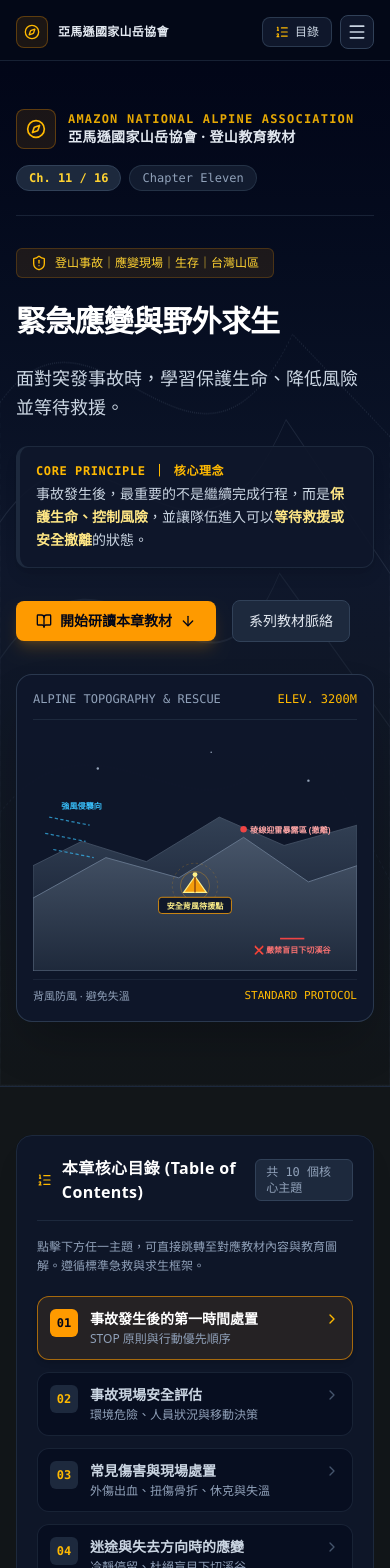
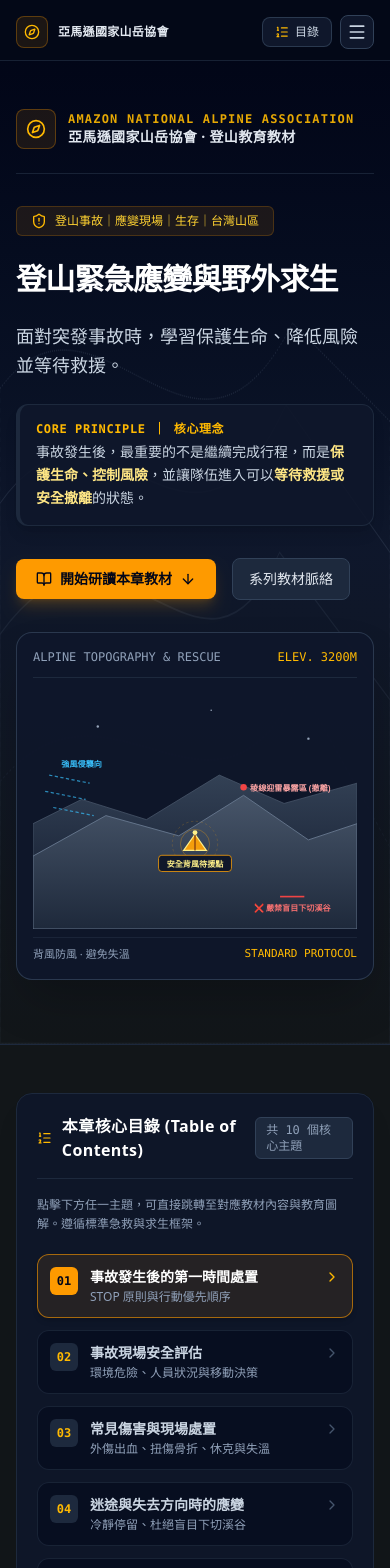
Before and after one commit to transfera920-cloud/amazon-survive, a React (Vite) app: page / in a window 390 px wide. Shown: the top 1568 px of the page. Built offline with nearby package versions, Linux system fonts and the light colour scheme.

Commit message:
refactor: update branding, SEO metadata, and layout
Standardize titles and descriptions, correct sitemap URL, and streamline UI components for a consistent brand presentation.

```diff
--- a/index.html
+++ b/index.html
@@ -3,25 +3,24 @@
   <head>
     <meta charset="UTF-8" />
     <meta name="viewport" content="width=device-width, initial-scale=1.0" />
-    <title>第十一章 緊急應變與野外求生｜登山事故應變與現場生存｜亞馬遜國家山岳協會</title>
-    <meta name="description" content="亞馬遜國家山岳協會第十一章登山教育教材，介紹事故發生後的第一時間處置、現場安全評估、常見傷害、迷途應變、等待救援、野生動物、環境危害、極端環境與隊伍緊急應變。" />
-    <meta name="keywords" content="緊急應變,野外求生,登山事故應變,登山緊急處置,登山事故,山難應變,迷途應變,等待救援,登山現場安全,台灣山區,登山傷害,失溫,野生動物,有毒植物,雷擊,暴雨,高山環境,登山領隊,登山隊伍應變,野外生存" />
+    <title>登山緊急應變與野外求生｜事故現場處置與等待救援｜亞馬遜國家山岳協會</title>
+    <meta name="description" content="登山遇到事故時該怎麼做？介紹第一時間處置、現場安全評估、常見傷害、迷途應變、等待救援，以及領隊與隊伍的緊急應變。" />
     <meta name="author" content="亞馬遜國家山岳協會" />
     <meta name="robots" content="index, follow" />
-    <link rel="canonical" href="https://amazon-hike.com/intro" />
+    <link rel="canonical" href="https://chapter11.amazon-hike.com/" />
 
     <!-- Open Graph / Facebook -->
     <meta property="og:site_name" content="亞馬遜國家山岳協會" />
-    <meta property="og:url" content="https://amazon-hike.com/intro" />
-    <meta property="og:title" content="第十一章 緊急應變與野外求生｜登山事故應變與現場生存｜亞馬遜國家山岳協會" />
-    <meta property="og:description" content="亞馬遜國家山岳協會第十一章登山教育教材，介紹事故發生後的第一時間處置、現場安全評估、常見傷害、迷途應變、等待救援、野生動物、環境危害、極端環境與隊伍緊急應變。" />
+    <meta property="og:url" content="https://chapter11.amazon-hike.com/" />
+    <meta property="og:title" content="登山緊急應變與野外求生｜事故現場處置與等待救援｜亞馬遜國家山岳協會" />
+    <meta property="og:description" content="登山遇到事故時該怎麼做？介紹第一時間處置、現場安全評估、常見傷害、迷途應變、等待救援，以及領隊與隊伍的緊急應變。" />
     <meta property="og:type" content="article" />
     <meta property="og:locale" content="zh_TW" />
 
     <!-- Twitter Card -->
     <meta name="twitter:card" content="summary" />
-    <meta name="twitter:title" content="第十一章 緊急應變與野外求生｜登山事故應變與現場生存｜亞馬遜國家山岳協會" />
-    <meta name="twitter:description" content="亞馬遜國家山岳協會第十一章登山教育教材，介紹事故發生後的第一時間處置、現場安全評估、常見傷害、迷途應變、等待救援、野生動物、環境危害、極端環境與隊伍緊急應變。" />
+    <meta name="twitter:title" content="登山緊急應變與野外求生｜事故現場處置與等待救援｜亞馬遜國家山岳協會" />
+    <meta name="twitter:description" content="登山遇到事故時該怎麼做？介紹第一時間處置、現場安全評估、常見傷害、迷途應變、等待救援，以及領隊與隊伍的緊急應變。" />
 
     <!-- Schema.org JSON-LD -->
     <script type="application/ld+json">
@@ -30,33 +29,32 @@
       "@graph": [
         {
           "@type": "WebPage",
-          "@id": "https://amazon-hike.com/intro",
-          "url": "https://amazon-hike.com/intro",
-          "name": "第十一章 緊急應變與野外求生｜登山事故應變與現場生存｜亞馬遜國家山岳協會",
-          "description": "亞馬遜國家山岳協會第十一章登山教育教材，介紹事故發生後的第一時間處置、現場安全評估、常見傷害、迷途應變、等待救援、野生動物、環境危害、極端環境與隊伍緊急應變。",
+          "@id": "https://chapter11.amazon-hike.com/",
+          "url": "https://chapter11.amazon-hike.com/",
+          "name": "登山緊急應變與野外求生｜事故現場處置與等待救援｜亞馬遜國家山岳協會",
+          "description": "登山遇到事故時該怎麼做？介紹第一時間處置、現場安全評估、常見傷害、迷途應變、等待救援，以及領隊與隊伍的緊急應變。",
           "inLanguage": "zh-Hant-TW"
         },
         {
           "@type": "EducationalArticle",
-          "@id": "https://amazon-hike.com/intro#article",
-          "url": "https://amazon-hike.com/intro",
-          "mainEntityOfPage": "https://amazon-hike.com/intro",
-          "headline": "第十一章 緊急應變與野外求生",
+          "@id": "https://chapter11.amazon-hike.com/#article",
+          "url": "https://chapter11.amazon-hike.com/",
+          "mainEntityOfPage": "https://chapter11.amazon-hike.com/",
+          "headline": "登山緊急應變與野外求生",
           "alternativeHeadline": "Chapter 11: Emergency Response and Wilderness Survival",
-          "description": "亞馬遜國家山岳協會第十一章登山教育教材，介紹事故發生後的第一時間處置、現場安全評估、常見傷害、迷途應變、等待救援、野生動物、環境危害、極端環境與隊伍緊急應變。",
+          "description": "登山遇到事故時該怎麼做？介紹第一時間處置、現場安全評估、常見傷害、迷途應變、等待救援，以及領隊與隊伍的緊急應變。",
           "inLanguage": "zh-Hant-TW",
-          "datePublished": "2026-01-01",
           "author": {
             "@type": "Organization",
             "name": "亞馬遜國家山岳協會",
             "alternateName": "Amazon National Alpine Association",
-            "url": "https://amazon-hike.com/intro"
+            "url": "https://amazon-hike.com/"
           },
           "publisher": {
             "@type": "Organization",
             "name": "亞馬遜國家山岳協會",
             "alternateName": "Amazon National Alpine Association",
-            "url": "https://amazon-hike.com/intro"
+            "url": "https://amazon-hike.com/"
           },
           "articleSection": "登山教育教材",
           "about": [
@@ -73,7 +71,7 @@
         },
         {
           "@type": "BreadcrumbList",
-          "@id": "https://amazon-hike.com/intro#breadcrumb",
+          "@id": "https://chapter11.amazon-hike.com/#breadcrumb",
           "itemListElement": [
             {
               "@type": "ListItem",
@@ -84,8 +82,8 @@
             {
               "@type": "ListItem",
               "position": 2,
-              "name": "第十一章 緊急應變與野外求生",
-              "item": "https://amazon-hike.com/intro"
+              "name": "登山緊急應變與野外求生",
+              "item": "https://chapter11.amazon-hike.com/"
             }
           ]
         }
--- a/metadata.json
+++ b/metadata.json
@@ -1,6 +1,6 @@
 {
-  "name": "第十一章 緊急應變與野外求生｜亞馬遜國家山岳協會",
-  "description": "亞馬遜國家山岳協會第十一章登山教育教材，介紹事故發生後的第一時間處置、現場安全評估、常見傷害、迷途應變、等待救援、野生動物、環境危害、極端環境與隊伍緊急應變。",
+  "name": "登山緊急應變與野外求生｜事故現場處置與等待救援｜亞馬遜國家山岳協會",
+  "description": "登山遇到事故時該怎麼做？介紹第一時間處置、現場安全評估、常見傷害、迷途應變、等待救援，以及領隊與隊伍的緊急應變。",
   "requestFramePermissions": [],
   "majorCapabilities": ["MAJOR_CAPABILITY_SERVER_SIDE_GEMINI_API"]
 }
--- a/src/components/Footer.tsx
+++ b/src/components/Footer.tsx
@@ -1,5 +1,5 @@
 import React from 'react';
-import { Compass, Shield, ArrowUp } from 'lucide-react';
+import { Compass, ArrowUp } from 'lucide-react';
 
 export const Footer: React.FC = () => {
   const scrollToTop = () => {
@@ -7,51 +7,36 @@ export const Footer: React.FC = () => {
   };
 
   return (
-    <footer className="w-full border-t border-slate-800 bg-[#0c1014] text-slate-400 py-12 px-4 sm:px-6 lg:px-8 mt-20">
-      <div className="max-w-5xl mx-auto space-y-8">
-        {/* Brand Header */}
-        <div className="flex flex-col sm:flex-row items-start sm:items-center justify-between gap-4 pb-6 border-b border-slate-800/80">
-          <div className="flex items-center space-x-3">
-            <div className="w-9 h-9 rounded-lg bg-amber-500/10 border border-amber-500/20 flex items-center justify-center text-amber-400">
+    <footer className="w-full border-t border-slate-800 bg-[#0c1014] text-slate-400 py-10 px-4 sm:px-6 lg:px-8 mt-20">
+      <div className="max-w-5xl mx-auto relative flex flex-col sm:flex-row items-center justify-center gap-4 sm:gap-0">
+        {/* Centered Brand Link */}
+        <a
+          href="https://amazon-hike.com/"
+          className="flex items-center gap-3 text-slate-200 hover:text-white transition-colors group"
+        >
+          <div className="w-9 h-9 rounded-lg bg-amber-500/10 border border-amber-500/20 group-hover:border-amber-500/40 flex items-center justify-center text-amber-400 transition-colors">
             <Compass className="w-5 h-5" aria-hidden="true" />
           </div>
-            <div>
-              <p className="text-base font-bold text-slate-200">
+          <div className="text-left">
+            <span className="text-base font-bold text-slate-200 group-hover:text-amber-400 block transition-colors">
               亞馬遜國家山岳協會
-              </p>
-              <p className="text-xs font-mono text-slate-400 tracking-wider">
+            </span>
+            <span className="text-xs font-mono text-slate-400 tracking-wider block">
               Amazon National Alpine Association
-              </p>
+            </span>
           </div>
-          </div>
+        </a>
 
+        {/* Back to top button */}
         <button
           type="button"
           onClick={scrollToTop}
-            className="inline-flex items-center gap-1.5 px-3.5 py-2 rounded-lg bg-slate-900 hover:bg-slate-800 border border-slate-800 text-xs font-medium text-slate-300 hover:text-white transition-colors cursor-pointer"
+          className="sm:absolute sm:right-0 inline-flex items-center gap-1.5 px-3.5 py-2 rounded-lg bg-slate-900 hover:bg-slate-800 border border-slate-800 text-xs font-medium text-slate-300 hover:text-white transition-colors cursor-pointer"
         >
           <ArrowUp className="w-3.5 h-3.5" />
           <span>返回頂部</span>
         </button>
       </div>
-
-        {/* Disclaimer Warning Card */}
-        <div className="p-4 rounded-xl bg-slate-900/60 border border-slate-800/80 text-xs text-slate-300 leading-relaxed space-y-1">
-          <div className="flex items-center gap-1.5 text-amber-400 font-semibold mb-1">
-            <Shield className="w-4 h-4" />
-            <span>教育用途聲明 (Educational Disclaimer)</span>
-          </div>
-          <p>
-            本章教材僅供教育用途。實際山區事故應依現場狀況與專業救援單位指示行動。
-          </p>
-        </div>
-
-        {/* Copyright & Meta */}
-        <div className="pt-2 flex flex-col sm:flex-row items-center justify-between gap-3 text-xs text-slate-500 font-mono">
-          <p>© 2026 亞馬遜國家山岳協會 · 第十一章 緊急應變與野外求生</p>
-          <p>MOUNTAIN EDUCATION CURRICULUM SERIES</p>
-        </div>
-      </div>
     </footer>
   );
 };
--- a/src/components/Hero.tsx
+++ b/src/components/Hero.tsx
@@ -23,7 +23,7 @@ export const Hero: React.FC = () => {
 
       <div className="relative max-w-5xl mx-auto">
         {/* Brand & Chapter Identification Hierarchy */}
-        <div className="flex flex-wrap items-center justify-between gap-4 pb-6 border-b border-slate-800/80 mb-8">
+        <div className="flex items-center justify-between gap-4 pb-6 border-b border-slate-800/80 mb-8">
           <div className="flex items-center space-x-3">
             <div className="w-10 h-10 rounded-lg bg-amber-500/10 border border-amber-500/30 flex items-center justify-center text-amber-400">
               <Compass className="w-5 h-5" aria-hidden="true" />
@@ -36,15 +36,6 @@ export const Hero: React.FC = () => {
                 亞馬遜國家山岳協會 · 登山教育教材
               </p>
             </div>
-          </div>
-
-          <div className="flex items-center gap-2">
-            <span className="inline-flex items-center px-3 py-1 rounded-full text-xs font-mono font-bold bg-slate-800 border border-slate-700 text-amber-300">
-              Ch. 11 / 16
-            </span>
-            <span className="inline-flex items-center px-3 py-1 rounded-full text-xs font-mono text-slate-400 bg-slate-800/60 border border-slate-700/60">
-              Chapter Eleven
-            </span>
           </div>
         </div>
 
@@ -59,7 +50,7 @@ export const Hero: React.FC = () => {
 
             {/* Strict ONLY ONE H1 of the entire page */}
             <h1 className="text-3xl sm:text-4xl lg:text-5xl font-black tracking-tight text-white leading-tight">
-              緊急應變與野外求生
+              登山緊急應變與野外求生
             </h1>
 
             {/* Subtitle */}
--- a/src/components/Navbar.tsx
+++ b/src/components/Navbar.tsx
@@ -62,16 +62,6 @@ export const Navbar: React.FC<NavbarProps> = ({ activeId }) => {
               </span>
             </div>
           </a>
-
-          {/* Center Badge (Desktop) */}
-          <div className="hidden md:flex items-center gap-2 text-xs font-mono">
-            <span className="px-2.5 py-0.5 rounded-full bg-amber-500/15 border border-amber-500/30 text-amber-300 font-bold">
-              Ch. 11 / 16
-            </span>
-            <span className="text-slate-300 font-sans font-medium">
-              緊急應變與野外求生
-            </span>
-          </div>
 
           {/* Right Actions */}
           <div className="flex items-center gap-2">
```
Also changed, not shown: public/robots.txt, 1 other file (tests, documents, lock files or other folders). Lines whose indentation alone changed are shown as unchanged.
